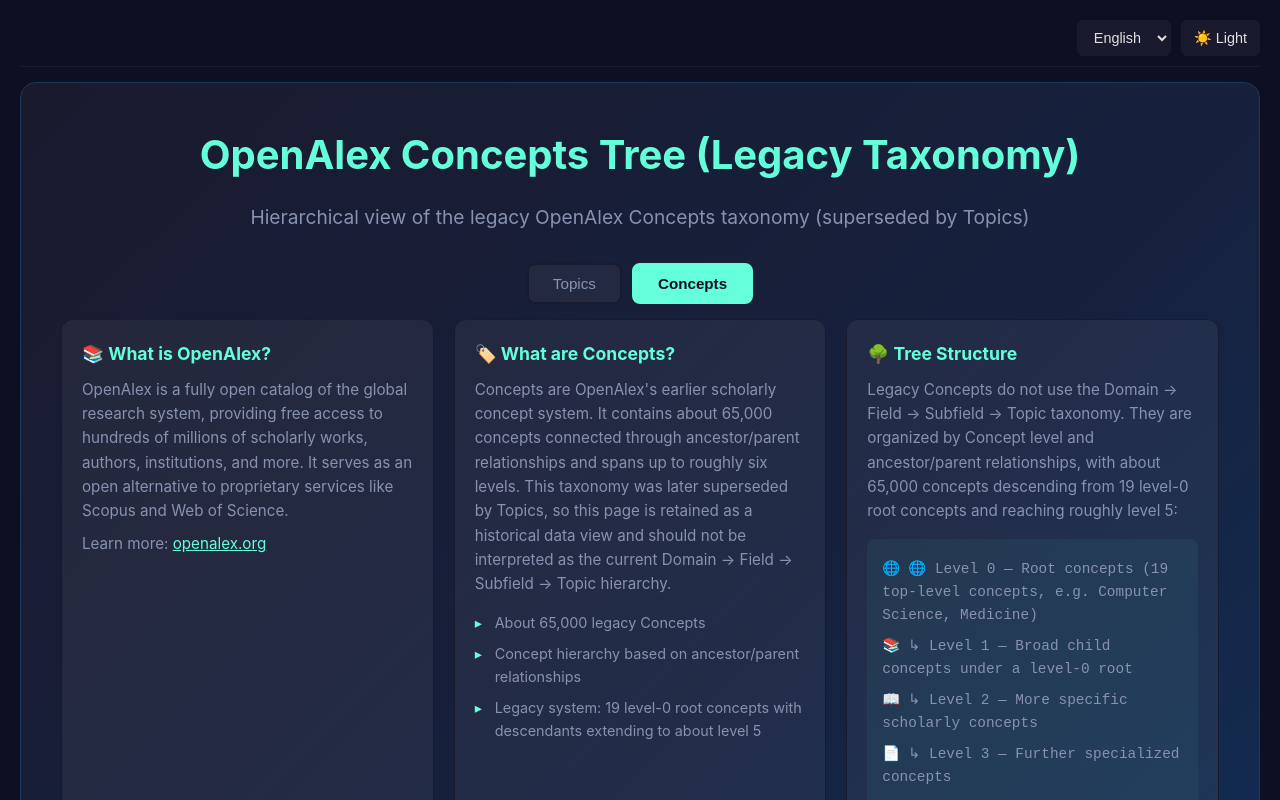
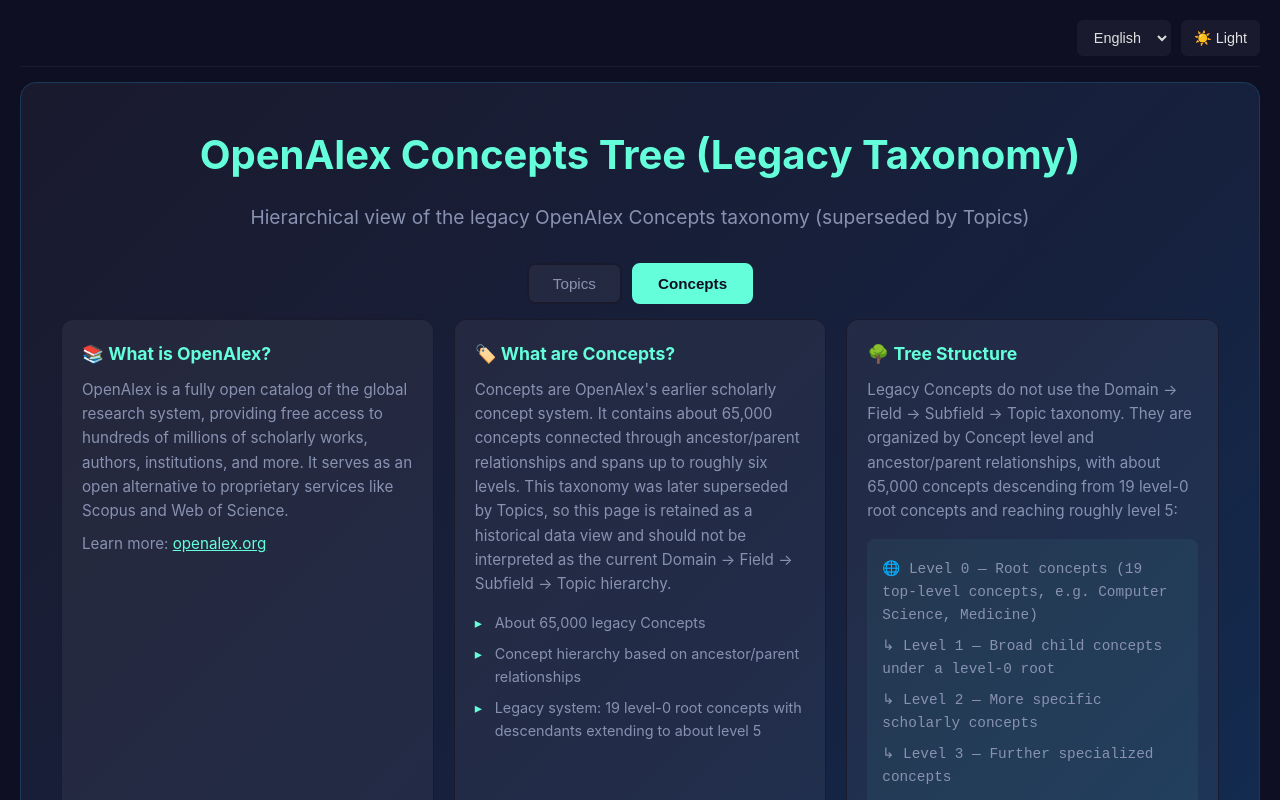
Before and after one commit to ider-zh/openalex-omni-tree-demo, a React (Vite) app: page / in a window 1280 px wide. Both pictures are taken after a click on the button "Concepts". Shown: the top 800 px of the page. Built offline with nearby package versions, Linux system fonts and the light colour scheme.

Commit message:
fix concepts hierarchy emoji reuse

```diff
--- a/src/components/HeroSection.tsx
+++ b/src/components/HeroSection.tsx
@@ -53,12 +53,12 @@ const HeroSection: React.FC<HeroSectionProps> = ({ treeType, t, switchTreeType,
           <div className="hierarchy-visual">
             {isConcepts ? (
               <>
-                <div className="hierarchy-level"><span className="level-icon">🌐</span>{t('hierarchyConceptsLevel0')}</div>
-                <div className="hierarchy-level"><span className="level-icon">📚</span>{t('hierarchyConceptsLevel1')}</div>
-                <div className="hierarchy-level"><span className="level-icon">📖</span>{t('hierarchyConceptsLevel2')}</div>
-                <div className="hierarchy-level"><span className="level-icon">📄</span>{t('hierarchyConceptsLevel3')}</div>
-                <div className="hierarchy-level sub-level">{t('hierarchyConceptsLevel4')}</div>
-                <div className="hierarchy-level sub-level">{t('hierarchyConceptsLevel5')}</div>
+                <div className="hierarchy-level">{t('hierarchyConceptsLevel0')}</div>
+                <div className="hierarchy-level">{t('hierarchyConceptsLevel1')}</div>
+                <div className="hierarchy-level">{t('hierarchyConceptsLevel2')}</div>
+                <div className="hierarchy-level">{t('hierarchyConceptsLevel3')}</div>
+                <div className="hierarchy-level">{t('hierarchyConceptsLevel4')}</div>
+                <div className="hierarchy-level">{t('hierarchyConceptsLevel5')}</div>
               </>
             ) : (
               <>
```
